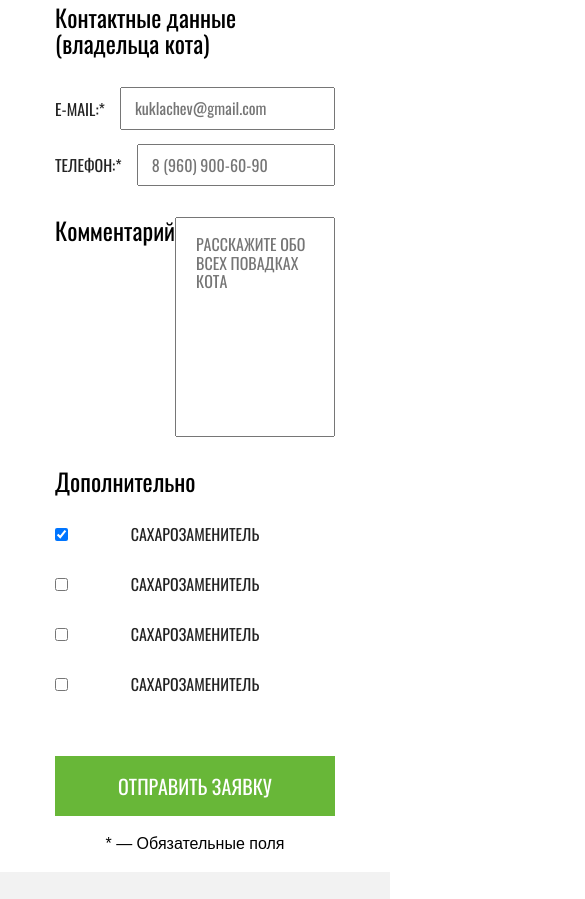
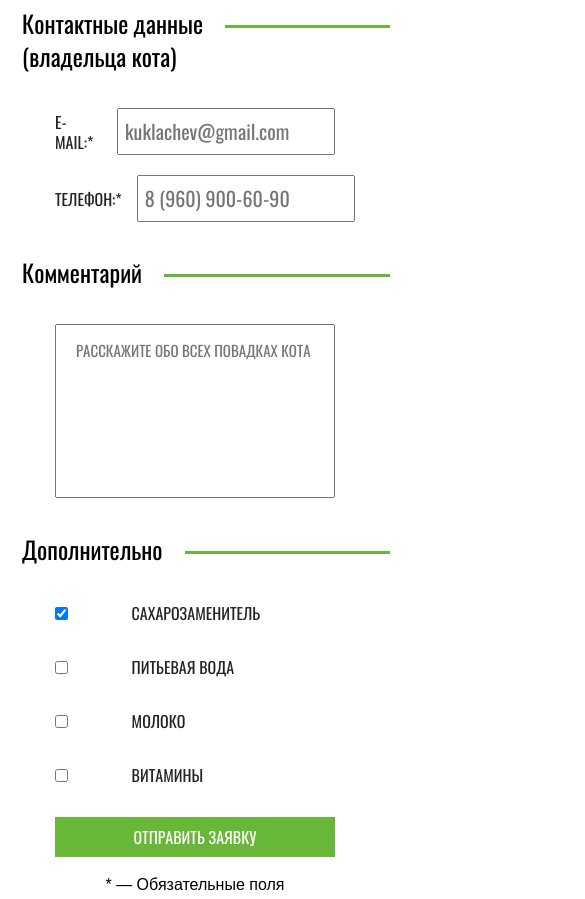
Before and after one commit to HAROSHII232/cat-energy, a website: page source/form.html in a window 390 px wide. Shown: the part 516-1415 px from the top of the page, 585 px wide, since content can reach past the window. Drawn offline with nearby package versions, Linux system fonts and the light colour scheme; files that its build step writes are made by us from their sources.

Commit message:
add styles for last 3 blocks + adaptive

```diff
--- a/source/form.html
+++ b/source/form.html
@@ -37,10 +37,12 @@
 
         <h1 class="visually-hidden">Cat Energy</h1>
 
-        <section class="programm container container__form--tablet">
+        <div class="programm container container__form--tablet">
             <h2 class="title programm__title">Подбор программы</h2>
             <p class="programm__subtitle">Заполните анкету и мы подберем <br> программу питания для вашего кота</p>
+        </div>
         <form class="programm__form" action="https://echo.htmlacademy.ru" method="GET">
+            <section class="programm container container__form--tablet">
                 <div class="programm__container">
                     <fieldset class="programm__data">
                         <div class="programm__data-row">
@@ -71,9 +73,12 @@
                         </label>
                     </fieldset>
                 </div>
+            </section>
             <fieldset class="programm__contacts">
-                    <legend class="subtitle programm__legend">Контактные данные (владельца кота)</legend>
-                    <div class="programm__container">
+                <h2 class="subtitle programm__legend">
+                    <span>Контактные данные<br>(владельца кота)</span>
+                </h2>
+                <div class="programm__container container container__form--tablet">
                     <div class="programm__data-row ">
                         <label for="email">E-mail:*</label>
                         <input class="programm__input programm__contacts-email" type="email" name="email" id="email" placeholder="kuklachev@gmail.com">
@@ -84,43 +89,50 @@
                     </div>
                 </div>
             </fieldset>
-                <fieldset class="programm__comment">
-                    <label class="subtitle programm__legend" for="comment">Комментарий</label>
-                    <textarea class="programm__input--comment" name="comment" id="comment" cols="20" rows="10" placeholder="Расскажите обо всех повадках кота"></textarea>
+            <fieldset class="programm__comment ">
+                <h2 class="subtitle programm__legend">
+                    <span>Комментарий</span>
+                </h2>
+                <div class="container container__form--tablet">
+                    <textarea class="programm__input--comment" name="comment" cols="20" rows="5" placeholder="Расскажите обо всех повадках кота"></textarea>
+                </div>
             </fieldset>
             <fieldset class="programm__additional">
-                    <legend class="subtitle programm__legend">Дополнительно</legend>
-                    <div class="programm__container">
+                <h2 class="subtitle programm__legend">
+                    <span>Дополнительно</span>
+                </h2>
+                <div class="programm__container container container__form--tablet">
                     <label class="programm__additional-checkbox">
                             <input type="checkbox" name="additional" value="sugar-substitute" checked>
                             <span class="programm__additional-checkbox-label">Сахарозаменитель</span>
                 </label>
                     <label class="programm__additional-checkbox">
-                            <input type="checkbox" name="additional" value="sugar-substitute" >
-                            <span class="programm__additional-checkbox-label">Сахарозаменитель</span>
+                            <input type="checkbox" name="additional" value="drink-water" >
+                            <span class="programm__additional-checkbox-label">Питьевая вода</span>
                 </label>
                     <label class="programm__additional-checkbox">
-                            <input type="checkbox" name="additional" value="sugar-substitute" >
-                            <span class="programm__additional-checkbox-label">Сахарозаменитель</span>
+                            <input type="checkbox" name="additional" value="milk" >
+                            <span class="programm__additional-checkbox-label">Молоко</span>
                         </label>
                     <label class="programm__additional-checkbox">
-                            <input type="checkbox" name="additional" value="sugar-substitute" >
-                            <span class="programm__additional-checkbox-label">Сахарозаменитель</span>
+                            <input type="checkbox" name="additional" value="vitamins" >
+                            <span class="programm__additional-checkbox-label">Витамины</span>
                </label>
                 </div>
             </fieldset>
+            <div class="container container__form--tablet">
                 <button class="button programm__form-button" type="submit">Отправить заявку</button>
-                <span class="notice">* — Обязательные поля</span>
+                <span class="programm__notice">* — Обязательные поля</span>
+            </div>
         </form>
-        </section>
 
-        <section class="map map--grey ">
+        <section class="map map--grey">
             <h2 class="visually-hidden">Карта</h2>
-            <div class="container container__form--tablet">
+            <div class="container">
                 <div class="map__adress-container map__adress-container--grey">
-                    <h3 class="map__adress-title">приглашаем к сотрудничеству дилеров!</h3>
+                    <h3 class="map__adress-title">приглашаем <br> к сотрудничеству <br> дилеров!</h3>
                     <div class="map__adress-wrapper">
-                        <span class="map__adress-street">ул. Большая Конюшенная, д. 19/8 </span>
+                        <span class="map__adress-street">ул. Большая <br> Конюшенная, д. 19/8 </span>
                         <span class="map__adress-city">Санкт-Петербург</span>
                     </div>
                 </div>
--- a/source/sass/blocks/form/programm.scss
+++ b/source/sass/blocks/form/programm.scss
@@ -1,4 +1,9 @@
 .programm {
+    &__form {
+        @include mobile {
+            margin-bottom: 31px;
+        }
+    }
     @include mobile {
         font-size: 16px;
         line-height: 18px;
@@ -9,10 +14,6 @@
         justify-content: space-between;
         text-transform: uppercase;
         color: #222222;
-        margin-bottom: 70px;
-        @include mobile {
-            margin-bottom: 31px;
-        }
     }
     &__title {
         margin: 81px 0 53px 0;
@@ -35,9 +36,37 @@
         }
     }
     &__legend {
-        margin-bottom: 70px;
+        margin: 72px 0;
+        padding: 0 calc((100vw - 1300px)/2);
+        background-image: linear-gradient(to bottom, transparent 0, transparent 22px, #68b738 22px, #68b738 25px, transparent 25px, transparent 100%);
+        span {
+            padding: 0 33px;
+            background-color: #fff;
+            br {
+                display: none;
+            }
+            @include tablet {
+                margin-top: 79px;
+                margin-bottom: 70px;
+            }
+            @include mobile {
+                br {
+                    display: block;
+                }
+                display: table;
+                vertical-align: middle;
+                padding: 4px 22px;
+                margin-top: 30px;
+                margin-bottom: 31px;
+                line-height: 33px
+            }
+        }
+        @include tablet {
+            padding: 0 calc((100vw - 708px)/2);
+        }
         @include mobile {
-            margin-bottom: 31px;
+            margin-top: 5px;
+            margin-bottom: 30px;
         }
     }
     &__data {
@@ -84,7 +113,7 @@
         }
         @include mobile {
             margin-left: 0px;
-            padding: 10px 13px;
+            padding: 10px 6px;
         }
     }
     &__objective {
@@ -152,16 +181,22 @@
             opacity: 0.3
         }
     }
+    &__contacts {
+        .programm__data-row {
+            margin-bottom: 0;
+            @include tablet {
+                &:first-child {
+                    margin-bottom: 20px;
+                }
+            }
+        }
+    }
     &__contacts label,
-    &__additional span {
+    &__additional-checkbox span {
         text-transform: uppercase;
         color: #222222;
-    }
-    &__comment {
-        display: flex;
-        margin-bottom: 70px;
         @include mobile {
-            margin-bottom: 31px;
+            font-size: 16px;
         }
     }
     &__input--comment {
@@ -171,6 +206,9 @@
         padding: 17px 20px;
         text-transform: uppercase;
         resize: none;
+        @include mobile {
+            font-size: 15px;
+        }
     }
     &__additional-checkbox {
         width: 245px;
@@ -182,27 +220,38 @@
             margin-bottom: 32px;
         }
     }
-    .notice {
-        font: normal 16px/16px $arial;
-        @include mobile {
-            display: block;
-            text-align: center;
-            margin: 20px 0;
-        }
-    }
     &__form-button {
         width: 570px;
-        font: normal 20px/20px $regular;
-        padding: 20px 0;
+        margin: 61px 82px 82px 0;
+        padding: 18px 0;
         border: none;
         cursor: pointer;
-        margin: 0 82px 82px 0;
+        font: normal 20px/20px $regular;
+        &:hover {
+            background: #5eaa2f;
+        }
+        &:active {
+            color: #8fc46e
+        }
         @include tablet {
             width: 283px;
         }
         @include mobile {
             width: 100%;
-            margin: 0
+            margin: 0;
+            margin-bottom: 20px;
+            padding: 10px 20px;
+            font-size: 16px;
+        }
+    }
+    &__notice {
+        font: normal 16px/16px $arial;
+        @include mobile {
+            display: block;
+            width: 100%;
+            text-align: center;
+            margin: 20px 0;
+            margin: 0 auto
         }
     }
 }
```
Lines whose indentation alone changed are shown as unchanged.
